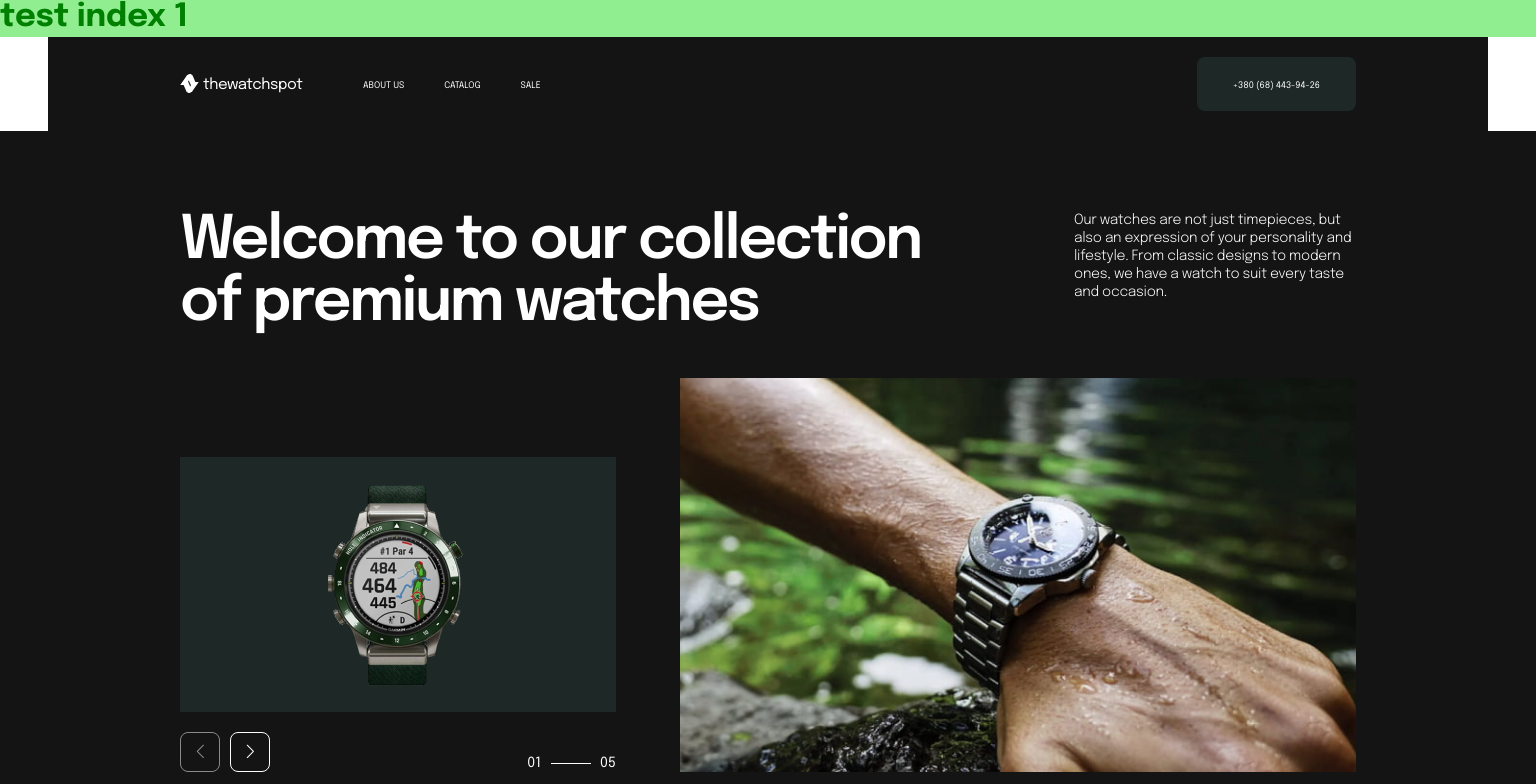
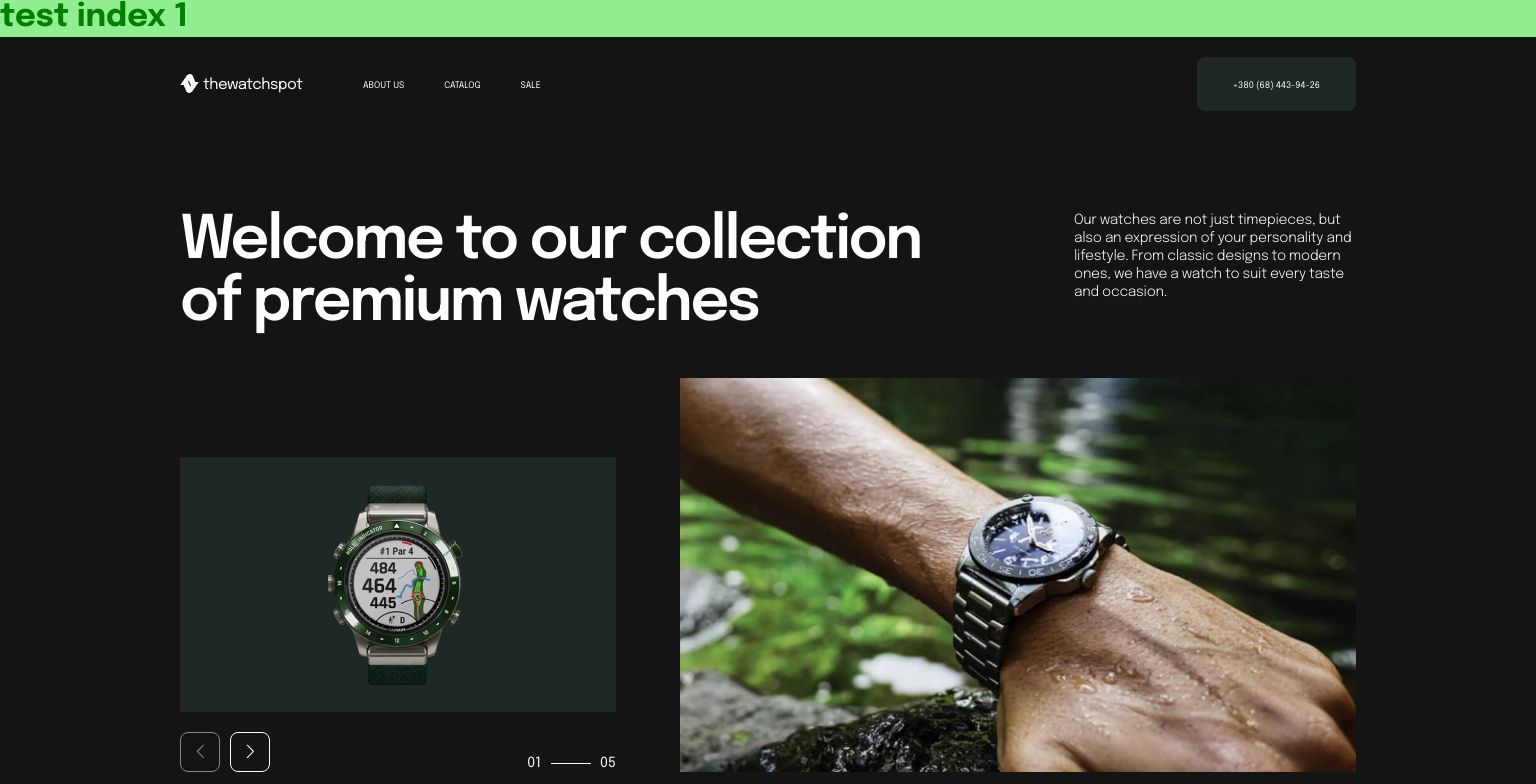
Before and after one commit to Mihai-Viorel/team-project-1, a website built with Parcel: page src/index.html in a window 1536 px wide. Shown: the top 784 px of the page. Built offline with nearby package versions, Linux system fonts and the light colour scheme; files whose address does not match are found by name.

Commit message:
header full ength

```diff
--- a/src/partials/1_header.html
+++ b/src/partials/1_header.html
@@ -1,6 +1,7 @@
 <!-- Header Section: TODO: Tanase Ion-Claudiu -->
 <header>
 
+  <div class="header-bar">
 
     <nav class="nav-menu-bar">
 
@@ -41,4 +42,6 @@
 
       </nav>
 
+  </div>
+
 </header>
--- a/src/styles/1_header.css
+++ b/src/styles/1_header.css
@@ -1,8 +1,13 @@
 /* Header Section: TODO: Tanase Ion-Claudiu */
 
 header {
+  background-color: #141414;
+  width: 100%;
+  min-width: 375px;
+}
+
+.header-bar {
   width: 375px;
-  background-color: #141414;
   padding: 29px 20px;
   padding-bottom: 0;
   margin-left: auto;
@@ -51,7 +56,7 @@ header {
 
 
 @media (min-width: 768px) {
-  header {
+  .header-bar {
     width: 768px;
     padding: 20px 32px;
   }
@@ -97,7 +102,7 @@ header {
 
 
 @media (min-width: 1440px) {
-  header {
+  .header-bar {
     width: 1440px;
     padding: 20px 132px;
   }
--- a/src/styles/7_footer.css
+++ b/src/styles/7_footer.css
@@ -13,6 +13,7 @@ footer {
   margin-left: auto;
   margin-right: auto;
 }
+
 
 .logo-and-address {
   display: flex;
```
Lines whose indentation alone changed are shown as unchanged.
